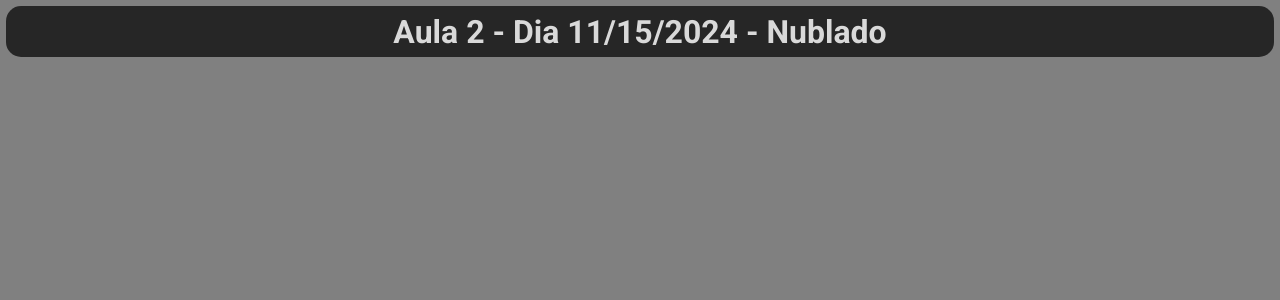
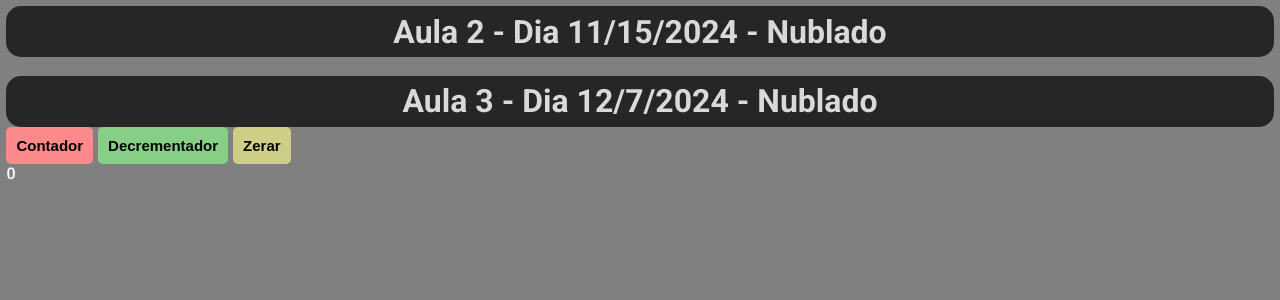
Before and after one commit to wagnerworst/ReactJS, a React (Vite) app in the folder app-react/: page / in a window 1280 px wide. Shown: the top 300 px of the page. Built offline with nearby package versions, Linux system fonts and the light colour scheme.

Commit message:
implementa states e effect

```diff
--- a/app-react/package.json
+++ b/app-react/package.json
@@ -11,7 +11,8 @@
   },
   "dependencies": {
     "react": "^18.3.1",
-    "react-dom": "^18.3.1"
+    "react-dom": "^18.3.1",
+    "sass": "^1.80.6"
   },
   "devDependencies": {
     "@eslint/js": "^9.13.0",
--- a/app-react/src/App.tsx
+++ b/app-react/src/App.tsx
@@ -1,7 +1,22 @@
-import './App.css'
-import Header from './Components/Header'
+import { useEffect ,useState } from 'react';
+import './App.css';
+import Header from './Components/Header';
+import Botao from './Components/Botao';
 
 const App = () => {
+  //Variavel "dinâmcia"
+  const [numero, setNumero] = useState(0);
+
+  //Monitora algo sempre vai acontecer quando carregar a página
+  useEffect(() => {
+    if(numero != 0)
+      {
+        alert("Numero está diferente de zero");
+      }
+  },
+  [numero]
+  )
+
   return (
     <>
       <Header
@@ -11,6 +26,31 @@ const App = () => {
       >
         Nublado
       </Header>
+      <br />
+
+      <Header
+        texto="Aula"
+        aula={3}
+        data={new Date(2024,11,7)}
+      >
+        Nublado
+      </Header>
+      <Botao
+        texto='Contador'
+        severidade='perigo'
+        onClick={()=> {setNumero(numero + 1)}}
+      />
+        <Botao
+        texto='Decrementador'
+        severidade='sucesso'
+        onClick={()=> {setNumero(numero - 1)}}
+      />
+      <Botao
+        texto='Zerar'
+        severidade='alerta'
+        onClick={()=> {setNumero(0)}}
+      />
+      <p>{numero}</p>
     </>
   )
 }
--- /dev/null
+++ b/app-react/src/Components/Botao/index.scss
@@ -0,0 +1,20 @@
+button{
+  padding: 10px;
+  border-radius: 5px;
+  border: none;
+  font-weight: 700;
+  font-size: 15px;
+  margin-right: 5px;
+
+  &.perigo{
+    background-color: rgb(252, 138, 138);
+  }
+
+  &.sucesso{
+    background-color: rgb(135, 207, 135);
+  }
+
+  &.alerta{
+    background-color: rgb(207, 206, 135);
+  }
+}
--- /dev/null
+++ b/app-react/src/Components/Botao/index.tsx
@@ -0,0 +1,24 @@
+import React from 'react';
+import './index.scss'
+
+enum severidadeEnum{
+  perigo,
+  sucesso,
+  alerta,
+}
+
+interface BotaoProps{
+  texto: string,
+  severidade: keyof typeof severidadeEnum,
+  onClick?: React.MouseEventHandler<HTMLButtonElement>,
+}
+
+const Botao = ({texto, severidade, onClick}: BotaoProps) => {
+  return(
+    <>
+      <button className={severidade} onClick={onClick}>{texto}</button>
+    </>
+  )
+}
+
+export default Botao;
--- a/app-react/src/Components/Header/index.tsx
+++ b/app-react/src/Components/Header/index.tsx
@@ -1,4 +1,4 @@
-import './index.css'
+import './index.scss'
 
 interface HeaderProps {
   texto: string,
```
Also changed, not shown: app-react/src/Components/Header/index.scss (renamed from app-react/src/Components/Header/index.css), 1 other file (tests, documents, lock files or other folders).
